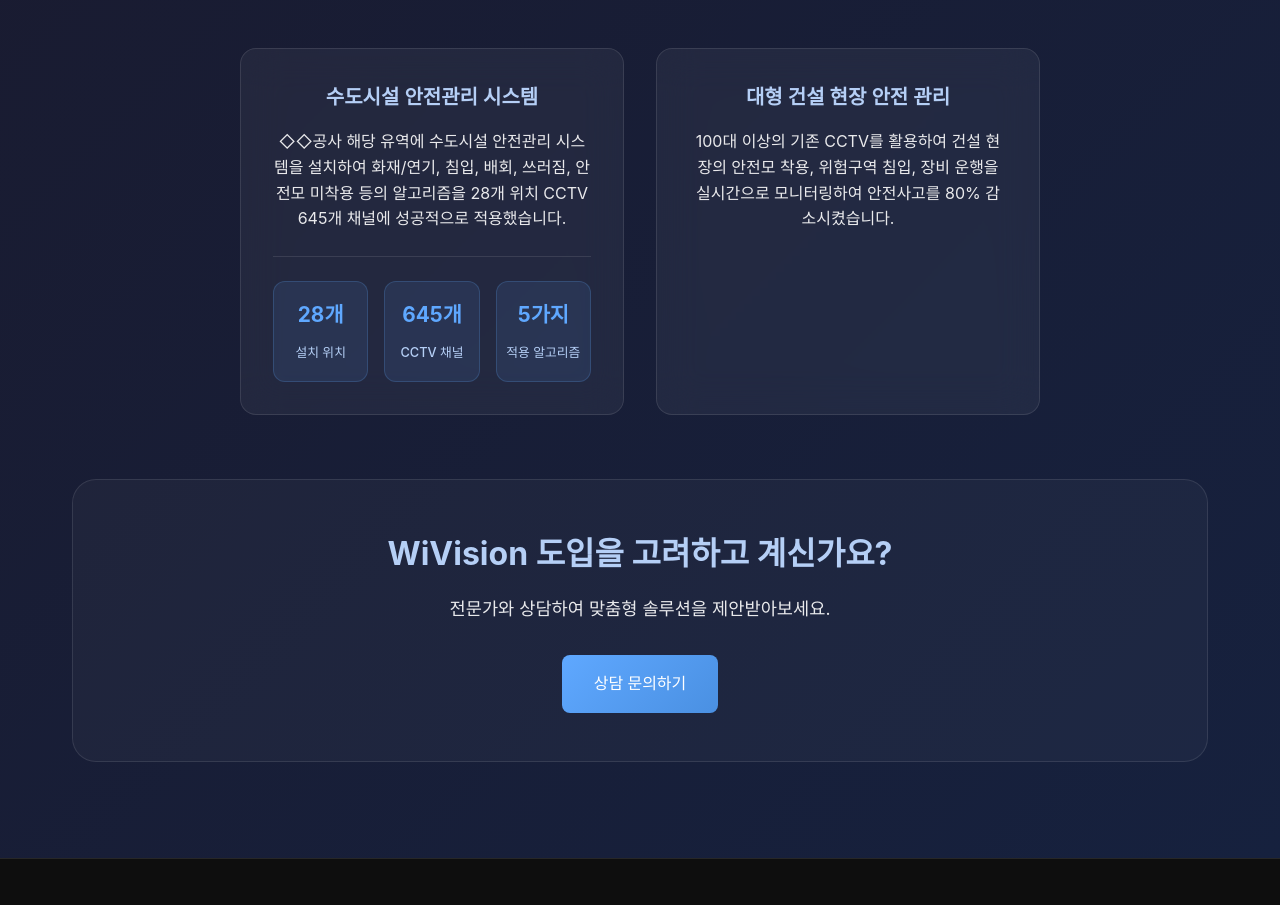
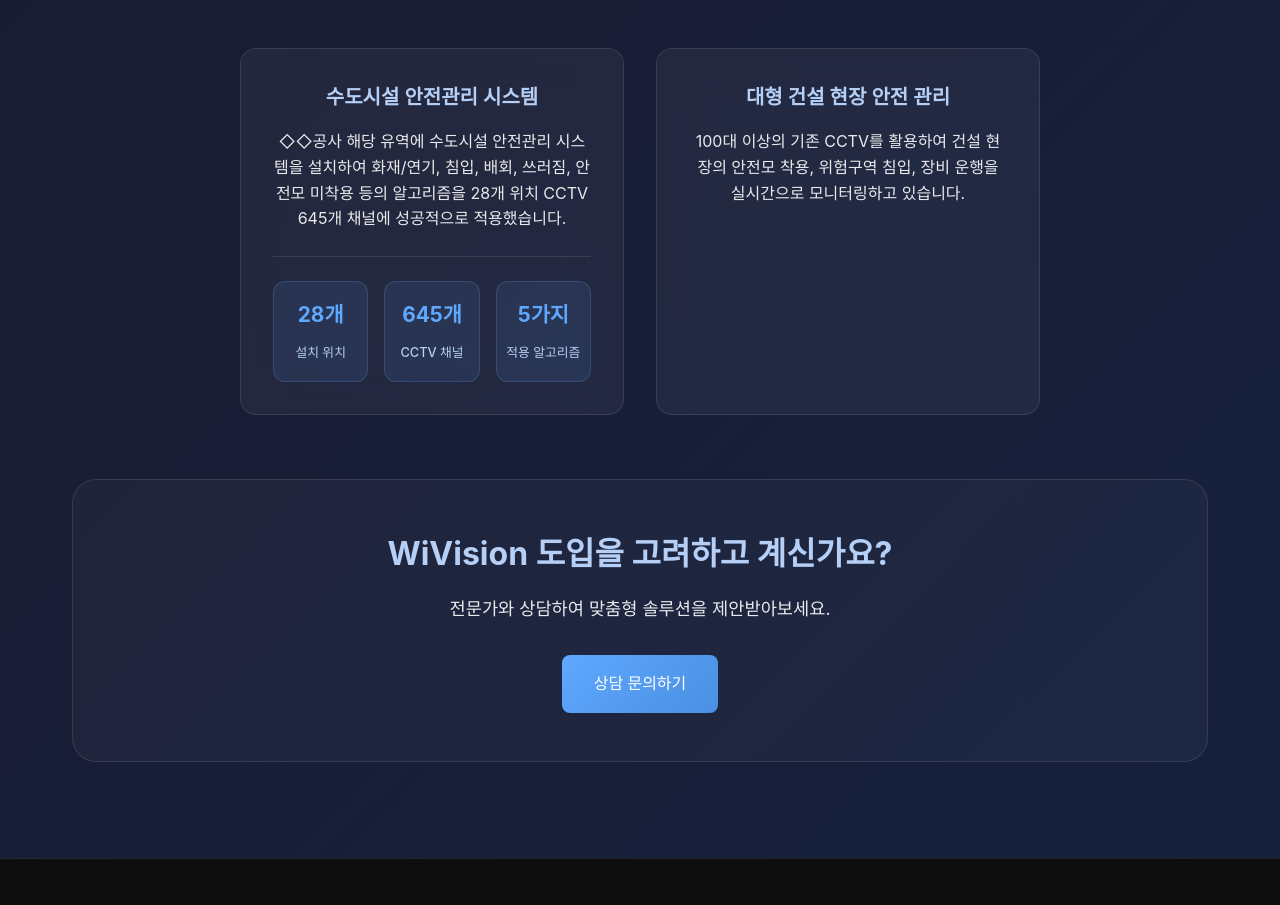
Before and after one commit to juny-park-95/wish-web, a React (Vite) app: page /wivision in a window 1280 px wide. Shown: the part 3260-4165 px from the top of the page. Built offline with nearby package versions, Linux system fonts and the light colour scheme; a web font is replaced by a local one.

Commit message:
revise texts

```diff
--- a/src/components/WiVisionDetail.jsx
+++ b/src/components/WiVisionDetail.jsx
@@ -245,7 +245,7 @@
               </div>
               <div className="case-item">
                 <h3>대형 건설 현장 안전 관리</h3>
-                <p>100대 이상의 기존 CCTV를 활용하여 건설 현장의 안전모 착용, 위험구역 침입, 장비 운행을 실시간으로 모니터링하여 안전사고를 80% 감소시켰습니다.</p>
+                <p>100대 이상의 기존 CCTV를 활용하여 건설 현장의 안전모 착용, 위험구역 침입, 장비 운행을 실시간으로 모니터링하고 있습니다.</p>
               </div>
             </div>
           </section>
```
